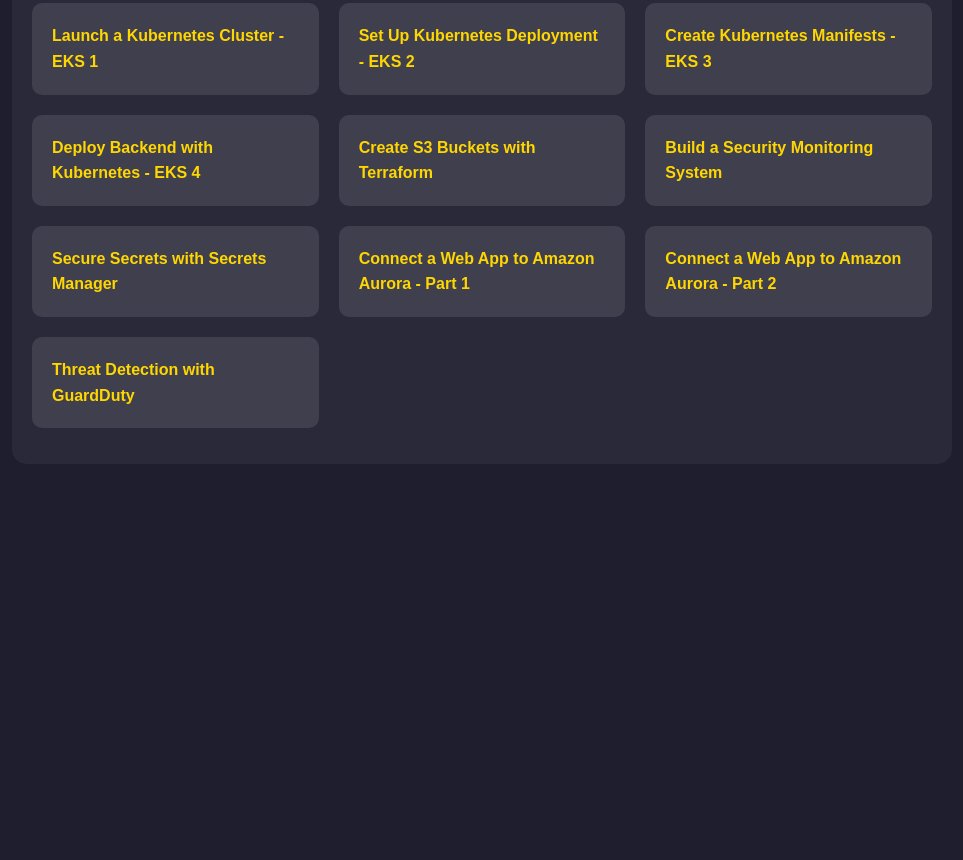
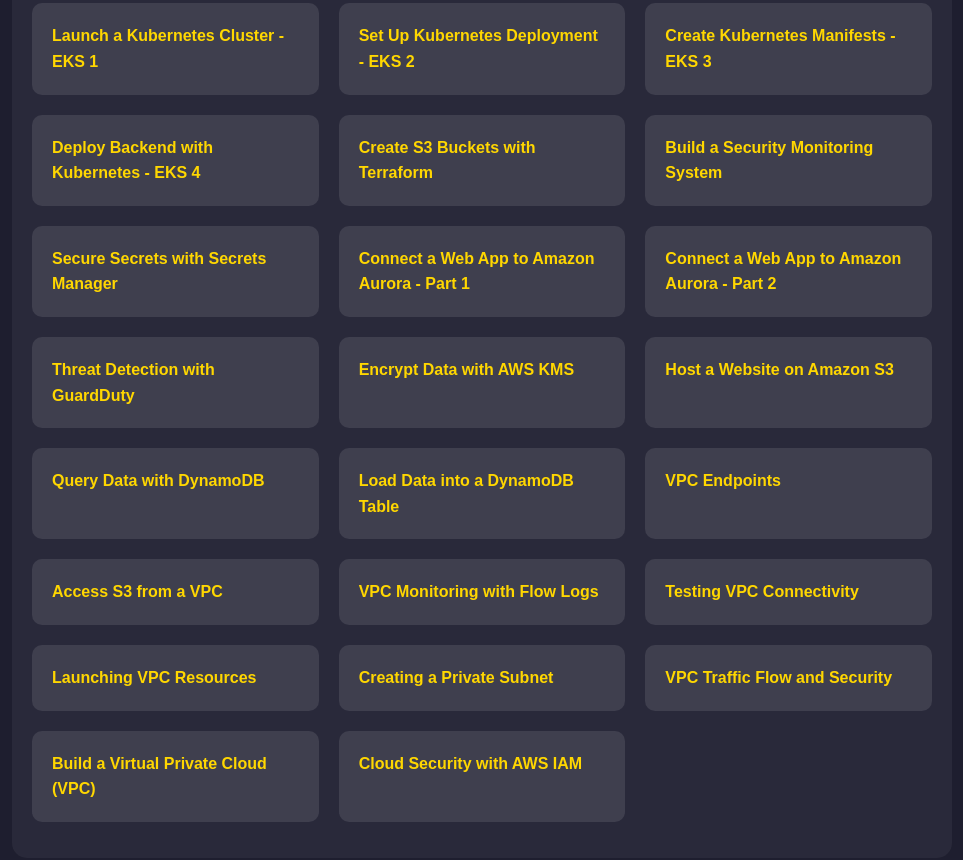
Before and after one commit to cagataycokan/portfolio, a plain HTML site: page index.html in a window 1280 px wide. Shown: the part 711-1571 px from the top of the page, without its empty margins (158-1121 px from the left). Before the commit the page ends 1215 px from the top, so only its background shows below. Drawn offline with Linux system fonts and the light colour scheme.

Commit message:
Updated to make dynamic index.html

```diff
--- a/index.html
+++ b/index.html
@@ -102,7 +102,20 @@
       <li><a href="https://drive.google.com/file/d/16MCA1OfCJjRWOtC7pdoap64j_-vOsovX/view" target="_blank">Connect a Web App to Amazon Aurora - Part 1</a></li>
       <li><a href="https://drive.google.com/file/d/1ACGheIpCGocbAV8tasXO1a-5I_ryL34V/view" target="_blank">Connect a Web App to Amazon Aurora - Part 2</a></li>
       <li><a href="https://drive.google.com/file/d/1K7hnlku8JkMqX6Xsq0CxKGjr4U9IzxDC/view" target="_blank">Threat Detection with GuardDuty</a></li>
-    <!-- Yeni projeler buraya eklenebilir -->
+      <li><a href="https://drive.google.com/file/d/19rc9tiYpweymqPUUfD0ULlcPwMDq6Zn3/view" target="_blank">Encrypt Data with AWS KMS</a></li>
+      <li><a href="https://drive.google.com/file/d/1OOz_Az5m3gZRTArFtWlF-9mUmDi3WVlQ/view" target="_blank">Host a Website on Amazon S3</a></li>
+      <li><a href="https://drive.google.com/file/d/1dpbmivHcXB8dp7bds91K_CDxoY1Wb43L/view" target="_blank">Query Data with DynamoDB</a></li>
+      <li><a href="https://drive.google.com/file/d/172_TG-CGeLg_tJq4eGf3OVFRJMv3gXFZ/view" target="_blank">Load Data into a DynamoDB Table</a></li>
+      <li><a href="https://drive.google.com/file/d/1jPJv-jrVE_wIyIHO39echnmBDp2aPaVX/view" target="_blank">VPC Endpoints</a></li>
+      <li><a href="https://drive.google.com/file/d/1bMjvAq8C-EJRgtXPCobgX_bYzLLgCs56/view" target="_blank">Access S3 from a VPC</a></li>
+      <li><a href="https://drive.google.com/file/d/1pe1GrPixnHdSWbJ_PBQku7GFQ_mxbsW3/view" target="_blank">VPC Monitoring with Flow Logs</a></li>
+      <li><a href="https://drive.google.com/file/d/1_FQp4dWOImO8lOIM8hlyrwMzufFk4lNv/view" target="_blank">Testing VPC Connectivity</a></li>
+      <li><a href="https://drive.google.com/file/d/1vLN74dnPsinV8Bo1q1RjhVoL8SUegVRC/view" target="_blank">Launching VPC Resources</a></li>
+      <li><a href="https://drive.google.com/file/d/112GiYQxx_Ff1-WF6OfwuzKqxZIjdkp3z/view" target="_blank">Creating a Private Subnet</a></li>
+      <li><a href="https://drive.google.com/file/d/13mv2YpYq_NRZxYA_KBayCfG1K8-kU7e0/view" target="_blank">VPC Traffic Flow and Security</a></li>
+      <li><a href="https://drive.google.com/file/d/1unc7sX1Hcx-2e2nwSlO7U1tChi_8K5FF/view" target="_blank">Build a Virtual Private Cloud (VPC)</a></li>
+      <li><a href="https://drive.google.com/file/d/1mP7OEk9PmEnd3m9W2jEMVMLshJ91nYrw/view" target="_blank">Cloud Security with AWS IAM</a></li>
+    <!-- <li><a href="LINK" target="_blank">AÇIKLAMA</a></li> -->
   </ul>
 </section>
 
```
Lines whose indentation alone changed are shown as unchanged.
